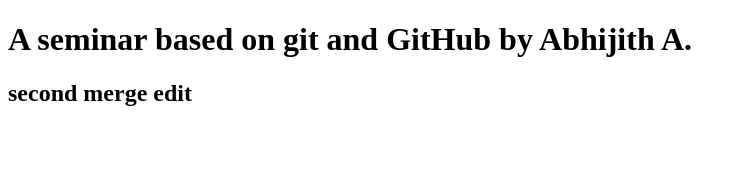
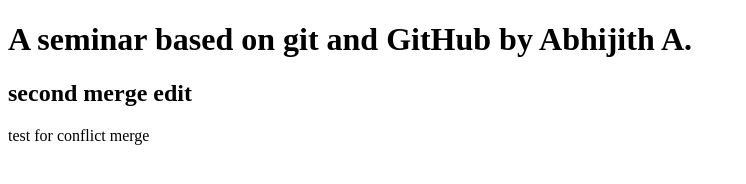
Before and after one commit to Abhijith-A/Seminar-Git-2020, a plain HTML site: page index.html in a window 1280 px wide. Shown: the whole page, without its empty margins (0-746 px from the left). Drawn offline with Linux system fonts and the light colour scheme.

Commit message:
Conflict Commit

```diff
--- a/index.html
+++ b/index.html
@@ -9,6 +9,7 @@
 <body>
     <h1>A seminar based on git and GitHub by Abhijith A.</h1>
     <h2>second merge edit</h2>
+    <p>test for conflict merge</p>
 </body>
 
 </html>
```
